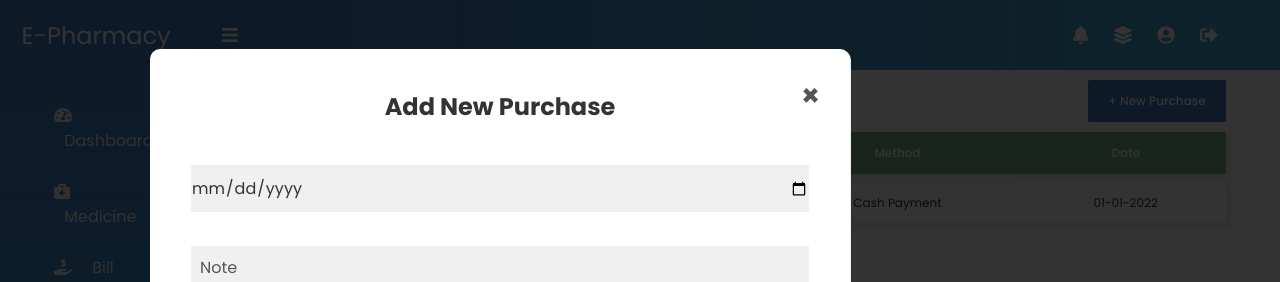
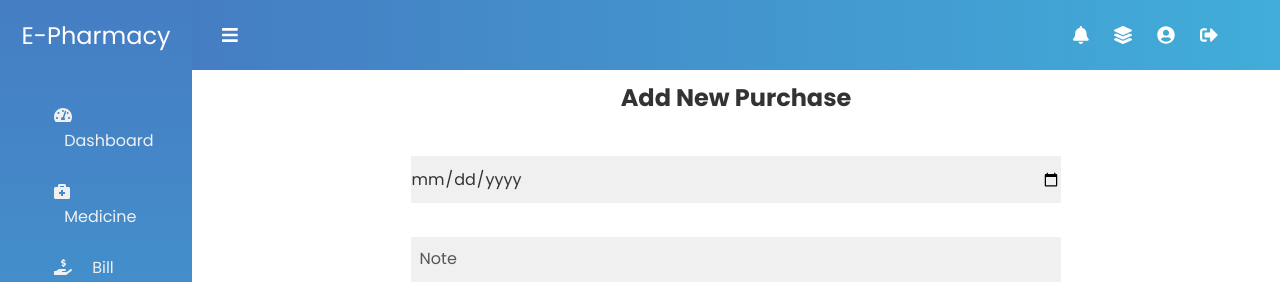
Before and after one commit to tanjimulislam55/pharmacy-frontend, a React (Create React App) app: page /purchase in a window 1280 px wide. Shown: the top 282 px of the page. Built offline with nearby package versions, Linux system fonts and the light colour scheme; no server answers.

Commit message:
add: commnet out some lines

```diff
--- a/src/components/Purchase/Purchase.jsx
+++ b/src/components/Purchase/Purchase.jsx
@@ -4,7 +4,7 @@ import PurchaseList from './PurchaseList/PurchaseList'
 export default function Purchase() {
     return (
         <div>
-            <PurchaseList />
+            {/* <PurchaseList /> */}
             <PurchaseForm />
         </div>
     )
--- a/src/components/Purchase/PurchaseForm/PurchaseForm.jsx
+++ b/src/components/Purchase/PurchaseForm/PurchaseForm.jsx
@@ -54,7 +54,6 @@ export default function PurchaseForm() {
             <div className={classes.wrapper}>
                 <div className={classes.formWrapper}>
                     <h2>Add New Purchase</h2>
-                    <div className={classes.close}>&times;</div>
 
                     <form className={classes.item} onSubmit={handleSubmit}>
                         <div className={classes.inputbox}>
--- a/src/components/Purchase/PurchaseForm/PurchaseForm.module.css
+++ b/src/components/Purchase/PurchaseForm/PurchaseForm.module.css
@@ -1,4 +1,4 @@
-.wrapper {
+/* .wrapper {
     position: fixed;
     width: 100vw;
     height: 100vh;
@@ -20,6 +20,11 @@
     box-shadow: 1px 1px var(--light);
     border-radius: 10px;
     margin: 0 auto;
+}
+*/
+.formWrapper {
+    width: 60%;
+    margin: 50px auto;
 }
 
 .formWrapper h2 {
```
